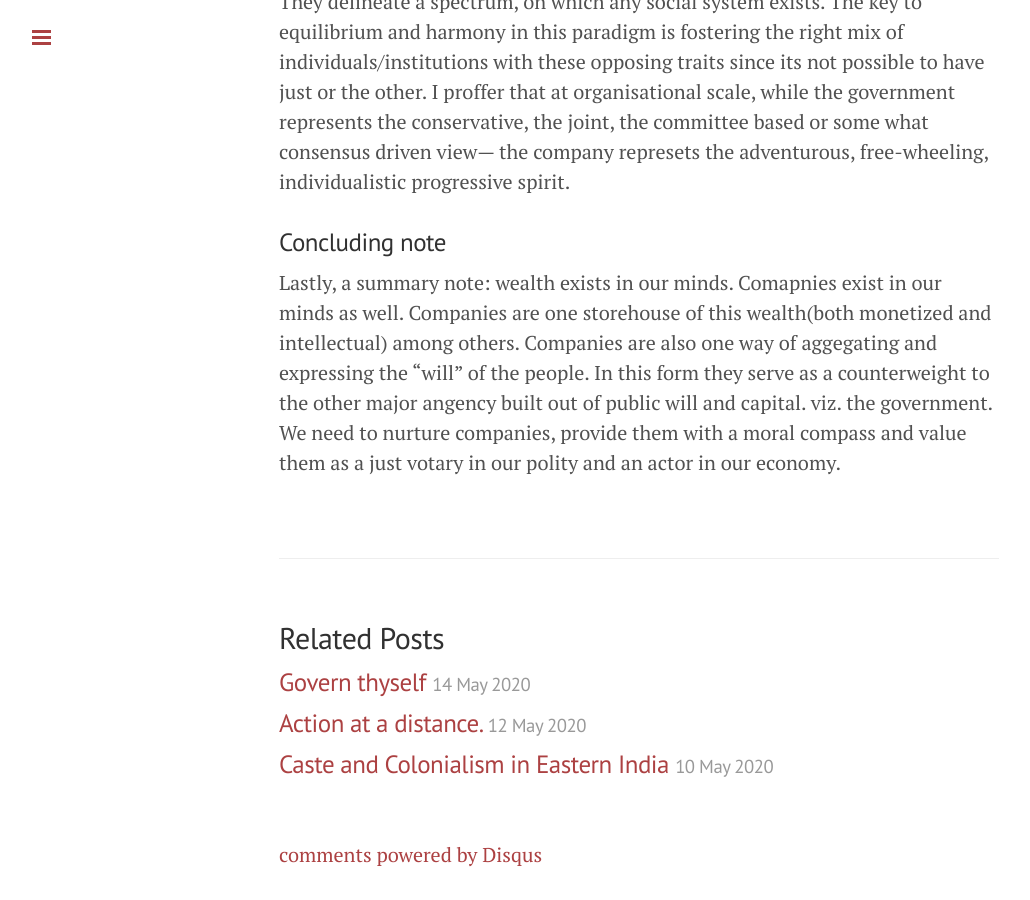
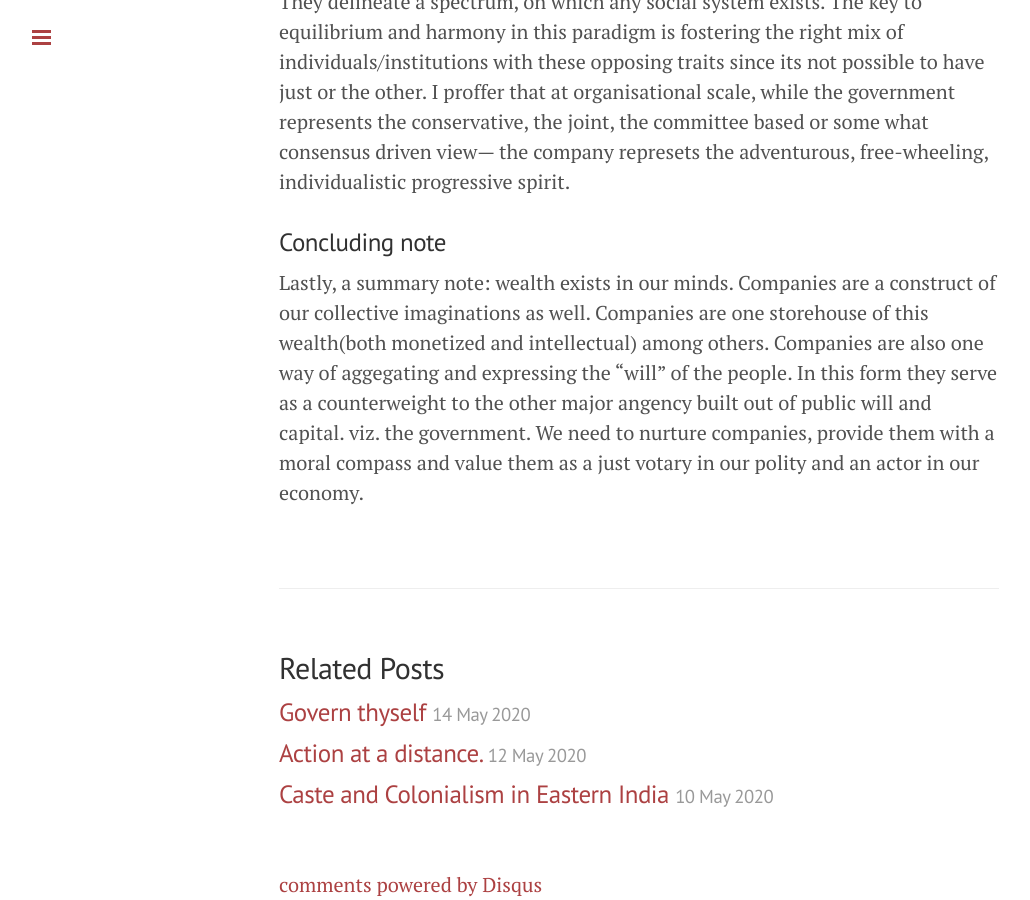
Before and after one commit to auag92/blog, a Jekyll site: the page built from _posts/2020-05-13-company.md, in a window 1280 px wide and 900 px high, scrolled down 1543 px. Shown: the whole window, without its empty margins (1-1031 px from the left). Built offline with Jekyll 4.4.1, drawn with Linux system fonts in a browser that asks for light colours; comment, search, counter and statistics services are not loaded; before the commit the page ends 2413 px from its top, so only the background shows below that.

Commit message:
minor check

```diff
--- a/_posts/2020-05-13-company.md
+++ b/_posts/2020-05-13-company.md
@@ -53,9 +53,10 @@ consensus driven view--- the company represets the adventurous, free-wheeling, i
 progressive spirit.
 
 ### Concluding note
-Lastly, a summary note: wealth exists in our minds. Comapnies exist in our minds as well.
-Companies are one storehouse of this wealth(both monetized and intellectual) among others.
-Companies are also one way of aggegating and expressing the "will" of the people. In this form they
-serve as a counterweight to the other major angency built out of public will and capital. viz. the
-government. We need to nurture companies, provide them with a moral compass and value them as a just
-votary in our polity and an actor in our economy.
+Lastly, a summary note: wealth exists in our minds. Companies are a construct of our
+collective imaginations as well. Companies are one storehouse of this wealth(both monetized
+and intellectual) among others. Companies are also one way of aggegating and expressing the
+"will" of the people. In this form they serve as a counterweight to the other major angency
+built out of public will and capital. viz. the government. We need to nurture companies,
+provide them with a moral compass and value them as a just votary in our polity and an
+actor in our economy.
```
